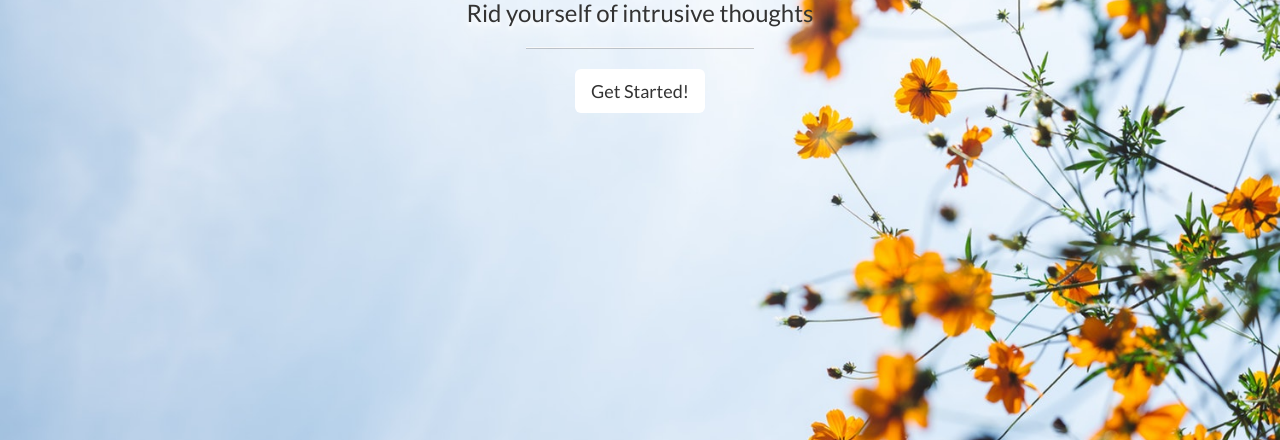
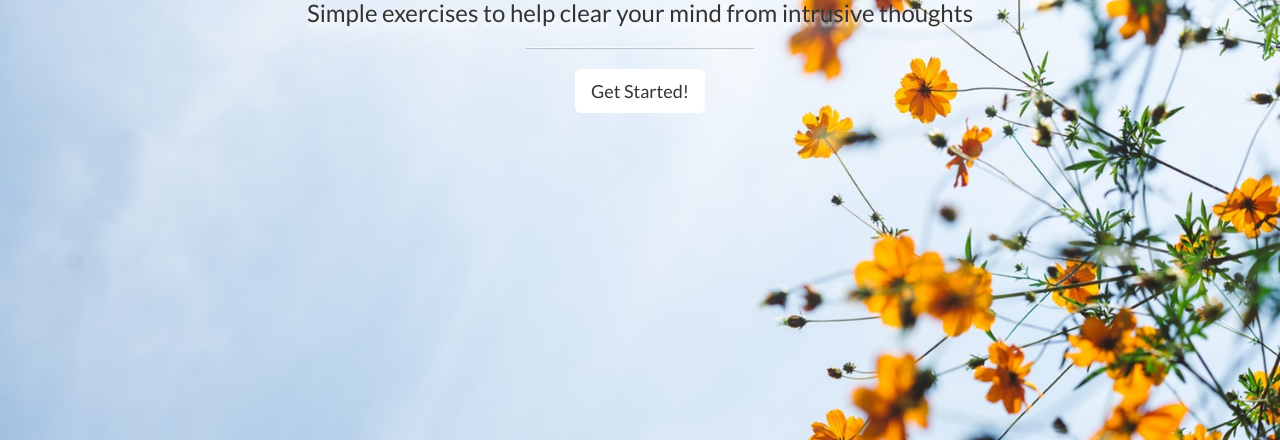
Before and after one commit to mih-ana/anxiety-relief, a plain HTML site: page index.html in a window 1280 px wide. Shown: the part 360-800 px from the top of the page. Drawn offline with nearby package versions, Linux system fonts and the light colour scheme.

Commit message:
update h3

```diff
--- a/index.html
+++ b/index.html
@@ -38,7 +38,7 @@
             <div class="col-lg-12">
                 <div class="content">
                     <h1>Anxiety Relief</h1>
-                    <h3>Rid yourself of intrusive thoughts</h3>
+                    <h3>Simple exercises to help clear your mind from intrusive thoughts</h3>
                     <hr>
                     <button class="btn btn-default btn-lg"><a href="./CrossOutList/crossOutList.html">Get Started!</a></button>
                 </div>
```
